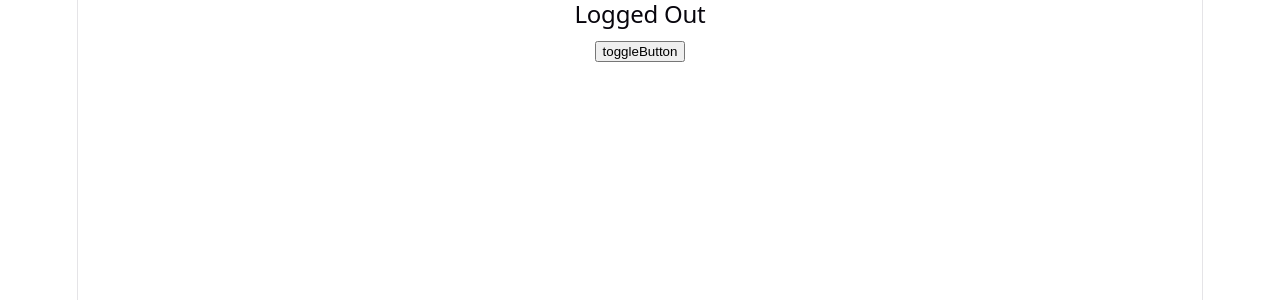
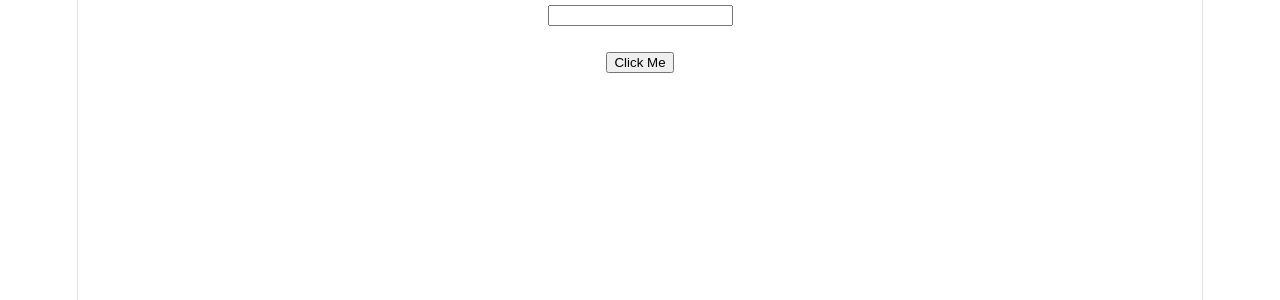
Before and after one commit to Umashankar12345/react, a React (Vite) app in the folder Listand/: page / in a window 1280 px wide. Shown: the top 300 px of the page. Built offline with nearby package versions, Linux system fonts and the light colour scheme.

Commit message:
my project

```diff
--- a/Listand/src/App.jsx
+++ b/Listand/src/App.jsx
@@ -3,22 +3,53 @@ import  React from 'react'
 import './App.css'
 
 function App(){
-  const[userLogin , setUserLogin ] = useState(false);
+  //Event Handler (Update state on input change)
+  const[value , setValue] = useState("");
 
-  const Toggle = () => {
-      if(userLogin){
-        setUserLogin(false);
-      }else{
-        setUserLogin(true);
-      }
+  const handleChange = (e) => {
+    setValue(e.target.value);
   }
   return(
     <div>
-       <h2>{userLogin ? "Logged In" : "Logged Out"}</h2>
-      <button onClick={Toggle}>toggleButton</button>
+      <input type="text" value={value} onChange={handleChange} />
+      <h3>{value}</h3>
+      <button>Click Me</button>
     </div>
   )
-}
+
+  //const[morning , setMorning] = useState("Morning");
+
+  // const Toggle = () => {
+  //   if(morning){
+  //     setMorning("Evening");
+  //   }else{
+  //     setMorning("Morning");
+  //   }
+  // }
+  // return(
+  //   <div>
+  //     <h1>Good {morning}</h1>
+  //     <button onClick={Toggle}>chhoti</button>
+  //   </div>
+  // )
+
+
+//   const[userLogin , setUserLogin ] = useState(false);
+
+//   const Toggle = () => {
+//       if(userLogin){
+//         setUserLogin(false);
+//       }else{
+//         setUserLogin(true);
+//       }
+//   }
+//   return(
+//     <div>
+//        <h2>{userLogin ? "Logged In" : "Logged Out"}</h2>
+//       <button onClick={Toggle}>toggleButton</button>
+//     </div>
+//   )
+ }
 //function App({Products}) {
 // const[category , setCategory] = useState("");
 
```
